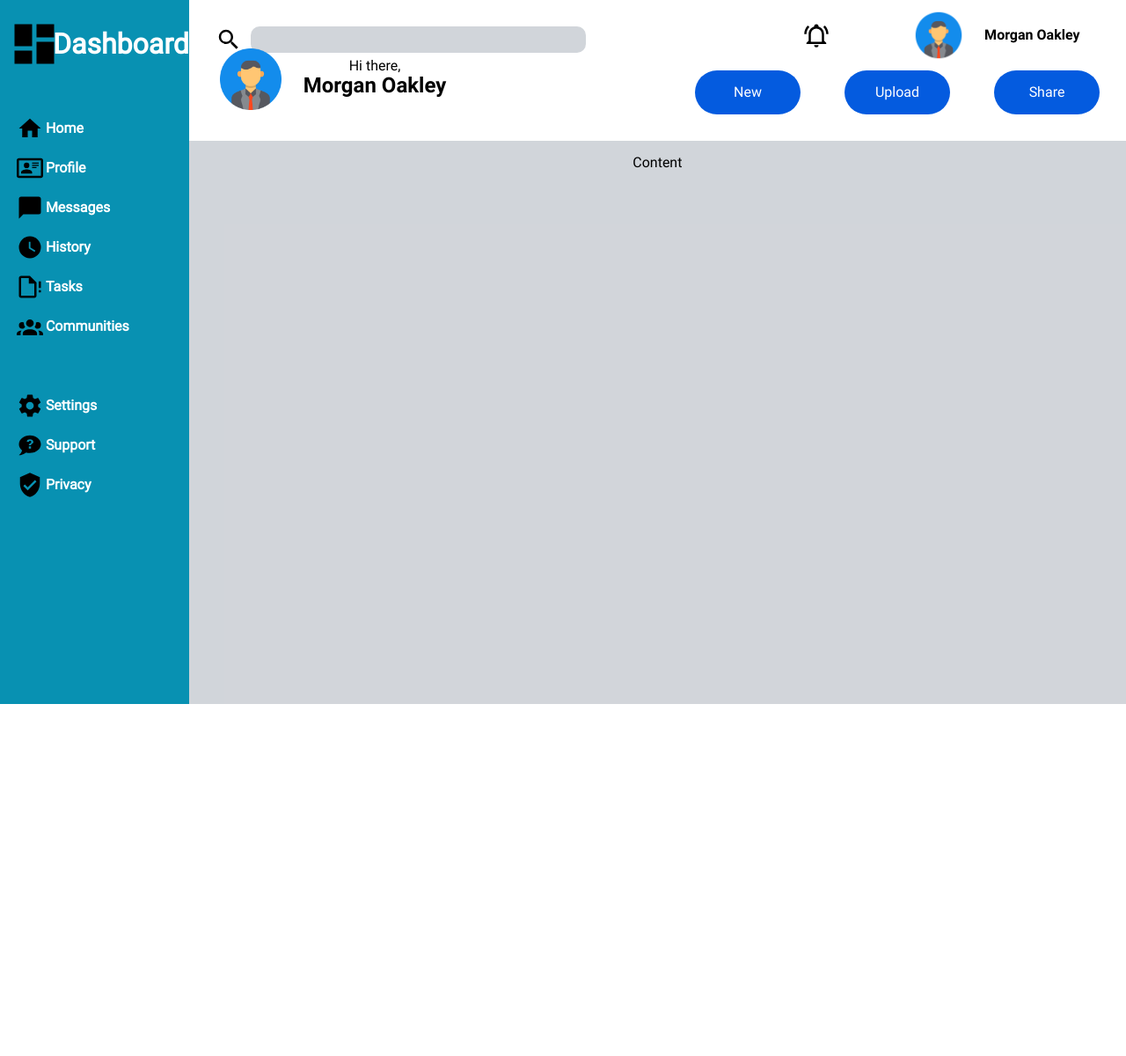
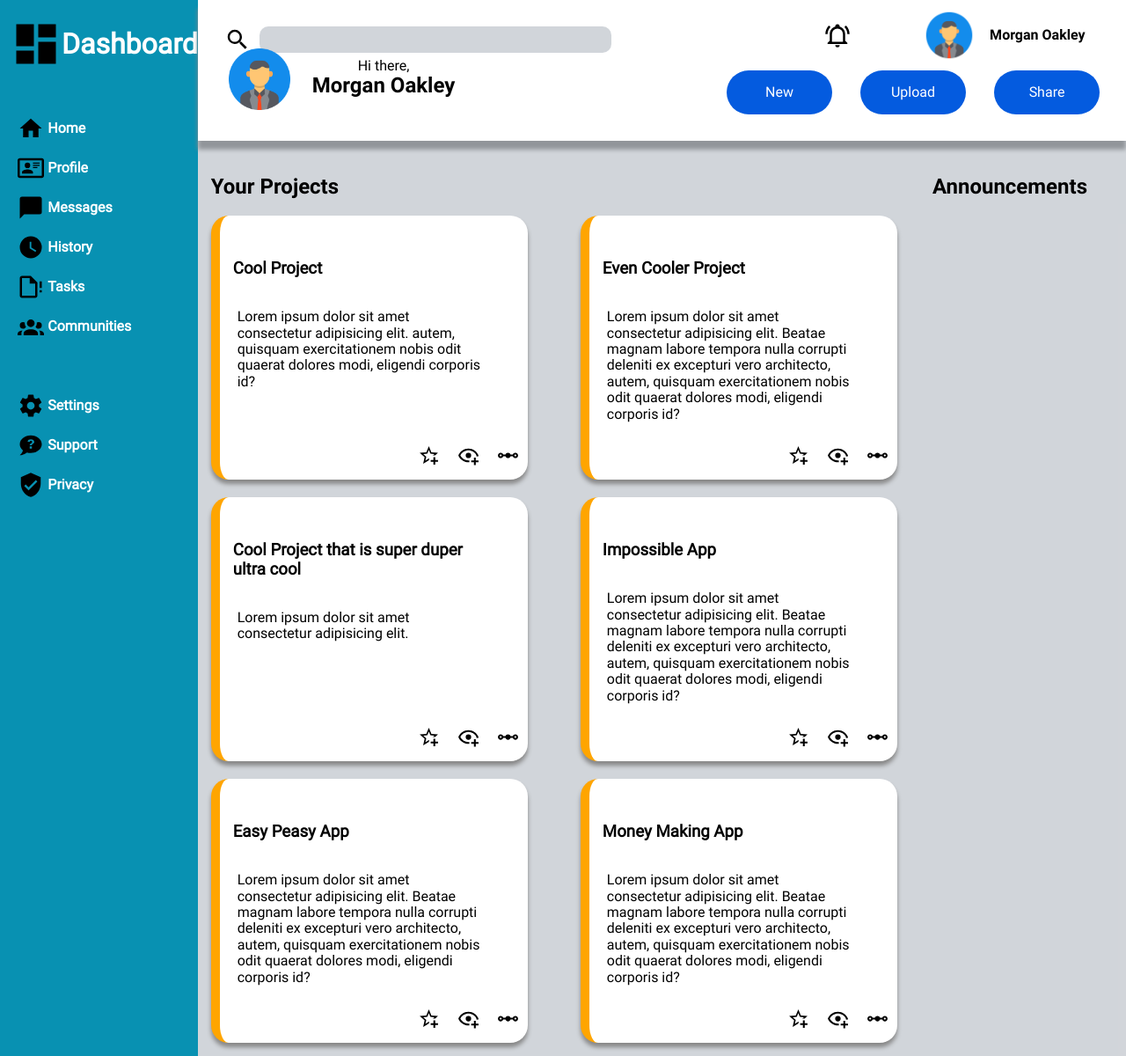
Before and after one commit to Kieran-Go/admin-dashboard, a plain HTML site: page index.html in a window 1280 px wide. Shown: the whole page at 88% size. Before the commit the page ends 800 px from the top, so only its background shows below. Drawn offline with Linux system fonts and the light colour scheme.

Commit message:
Add project content
Content displaying the user's projects is now displayed in the content
container. Styles have been added to acceptable standards.
Projects will wrap correctly to account for screen size.

```diff
--- a/css/styles.css
+++ b/css/styles.css
@@ -35,6 +35,7 @@ html, body{
 .sidebar-header img{
     width: 60px;
     padding-left: 15%;
+    padding-right: 10px;
 }
 
 .sidebar-content{
@@ -73,7 +74,8 @@ html, body{
     display: grid;
     grid-template-columns: 2fr 1fr;
     grid-template-rows: 1fr 1fr;
-    margin:30px;
+    padding:30px;
+    box-shadow: 0 10px 5px #888888;
 }
 
 .search-container{
@@ -131,6 +133,7 @@ html, body{
     grid-template-columns: 80px 1fr;
     align-items: center;
     margin-top: -30px;
+    margin-right: 20px;
 }
 
 .greeting-container img{
@@ -154,7 +157,7 @@ html, body{
     grid-row: 2;
     display: grid;
     grid-template-columns: repeat(3, 1fr);
-    gap: 50px;
+    gap: 2em;
     align-items: center;
 }
 
@@ -167,8 +170,70 @@ html, body{
     border-style: none;
 }
 
+/* Content styles */
+
 .content{
     background-color: #9ca3af75;
     grid-column: 2;
     grid-row: 2;
+    display: grid;
+    grid-template-columns: 4fr 1fr;
+    grid-template-rows: 70px 6fr;
+    padding: 15px;
 }
+
+.content-title{
+    justify-self: start;
+    font-size: 24px;
+    font-family: 'robotobold', sans-serif;
+    font-style: bold;
+}
+
+.project-container{
+    grid-column: 1;
+    display: grid;
+    grid-template-columns: repeat(auto-fit, minmax(350px, 1fr));
+    gap: 20px;
+}
+
+.project{
+    background-color: white;
+    width: 350px;
+    height: 300px;
+    border-radius: 20px;
+    border-left-color: orange;
+    border-left-style: solid;
+    border-left-width: 10px;
+    box-shadow: 0 5px 5px #888888;
+    display: grid;
+    grid-template-rows: 1fr 2fr 1fr;
+}
+
+.project h3{
+    justify-self: start;
+    margin-top: 50px;
+    margin-left: 15px;
+    text-align: left;
+    max-width: 80%;
+
+}
+
+.project p{
+    max-width: 80%;
+    text-align: left;
+    margin-left: 20px;
+}
+
+.project-btn-container{
+    display: grid;
+    grid-template-columns: repeat(3, 1fr);
+    gap: 20px;
+    justify-self: end;
+    align-items: end;
+    margin-right: 10px;
+    margin-bottom: 15px;
+}
+
+.project-btn-container img{
+    width: 25px;
+}
--- a/index.html
+++ b/index.html
@@ -9,8 +9,8 @@
     <title>Admin Dashboard</title>
 </head>
 <body>
-
     <div class="container">
+        <!-- Sidebar content -->
         <div class="sidebar">
             <div class="sidebar-header">
                 <img src="img/icons/view-dashboard.svg">
@@ -57,8 +57,8 @@
 
         </div>
 
+        <!-- Header content -->
         <div class="header">
-
             <div class="search-container">
                 <img class="magnify" src="img/icons/magnify.svg">
                 <form action="post">
@@ -86,8 +86,70 @@
 
         </div>
 
+        <!-- Main content -->
         <div class="content">
-            <p>Content</p>
+            <p class="content-title">Your Projects</p>
+            <p class="content-title">Announcements</p>
+            <div class="project-container">
+                <div class="project">
+                    <h3>Cool Project</h3>
+                    <p>Lorem ipsum dolor sit amet consectetur adipisicing elit. autem, quisquam exercitationem nobis odit quaerat dolores modi, eligendi corporis id?</p>
+                    <div class="project-btn-container">
+                        <img src="img/icons/star-plus-outline.svg">
+                        <img src="img/icons/eye-plus-outline.svg">
+                        <img src="img/icons/transit-connection-horizontal.svg">
+                    </div>
+                </div>
+                <div class="project">
+                    <h3>Even Cooler Project</h3>
+                    <p>Lorem ipsum dolor sit amet consectetur adipisicing elit. Beatae magnam labore tempora nulla corrupti deleniti ex excepturi vero architecto, autem, quisquam exercitationem nobis odit quaerat dolores modi, eligendi corporis id?</p>
+                    <div class="project-btn-container">
+                        <img src="img/icons/star-plus-outline.svg">
+                        <img src="img/icons/eye-plus-outline.svg">
+                        <img src="img/icons/transit-connection-horizontal.svg">
+                    </div>
+                </div>
+                <div class="project">
+                    <h3>Cool Project that is super duper ultra cool</h3>
+                    <p>Lorem ipsum dolor sit amet consectetur adipisicing elit.</p>
+                    <div class="project-btn-container">
+                        <img src="img/icons/star-plus-outline.svg">
+                        <img src="img/icons/eye-plus-outline.svg">
+                        <img src="img/icons/transit-connection-horizontal.svg">
+                    </div>
+                </div>
+                <div class="project">
+                    <h3>Impossible App</h3>
+                    <p>Lorem ipsum dolor sit amet consectetur adipisicing elit. Beatae magnam labore tempora nulla corrupti deleniti ex excepturi vero architecto, autem, quisquam exercitationem nobis odit quaerat dolores modi, eligendi corporis id?</p>
+                    <div class="project-btn-container">
+                        <img src="img/icons/star-plus-outline.svg">
+                        <img src="img/icons/eye-plus-outline.svg">
+                        <img src="img/icons/transit-connection-horizontal.svg">
+                    </div>
+                </div>
+                <div class="project">
+                    <h3>Easy Peasy App</h3>
+                    <p>Lorem ipsum dolor sit amet consectetur adipisicing elit. Beatae magnam labore tempora nulla corrupti deleniti ex excepturi vero architecto, autem, quisquam exercitationem nobis odit quaerat dolores modi, eligendi corporis id?</p>
+                    <div class="project-btn-container">
+                        <img src="img/icons/star-plus-outline.svg">
+                        <img src="img/icons/eye-plus-outline.svg">
+                        <img src="img/icons/transit-connection-horizontal.svg">
+                    </div>
+                </div>
+                <div class="project">
+                    <h3>Money Making App</h3>
+                    <p>Lorem ipsum dolor sit amet consectetur adipisicing elit. Beatae magnam labore tempora nulla corrupti deleniti ex excepturi vero architecto, autem, quisquam exercitationem nobis odit quaerat dolores modi, eligendi corporis id?</p>
+                    <div class="project-btn-container">
+                        <img src="img/icons/star-plus-outline.svg">
+                        <img src="img/icons/eye-plus-outline.svg">
+                        <img src="img/icons/transit-connection-horizontal.svg">
+                    </div>
+                </div>
+            </div>
+
+
+
+
         </div>
 
     </div>
```
Also changed, not shown: img/icons/eye-plus-outline.svg (added), img/icons/star-plus-outline.svg (added), img/icons/transit-connection-horizontal.svg (added).
